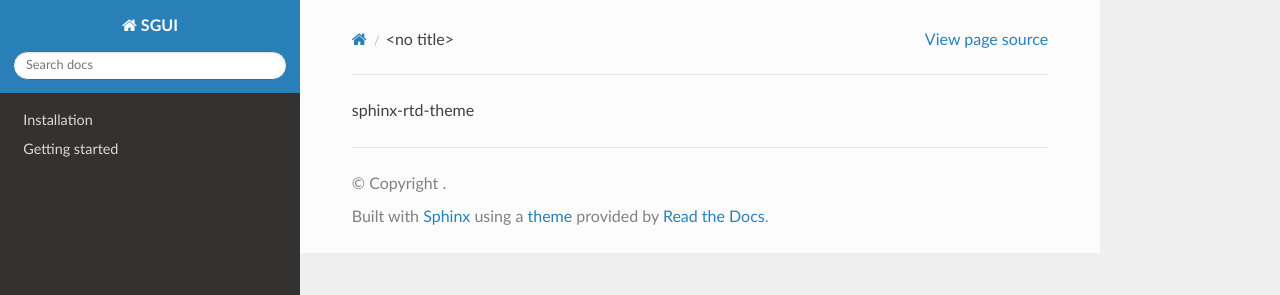
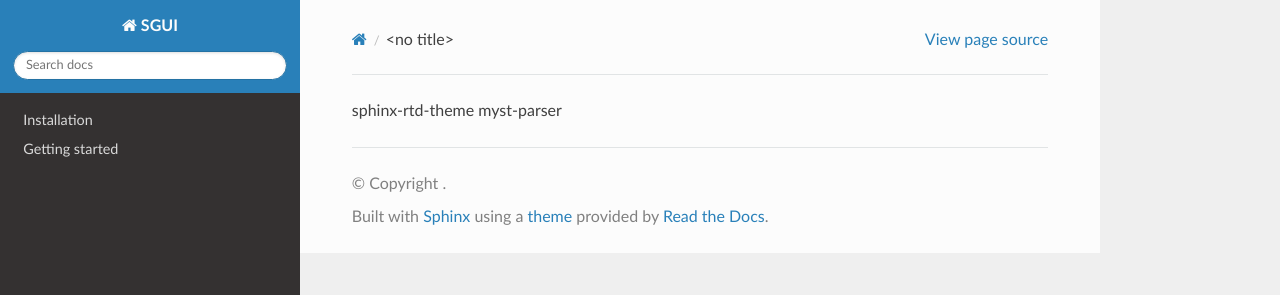
Before and after one commit to Spelis/sgui, a Sphinx documentation site: the page built from docs/requirements.txt, in a window 1280 px wide. Shown: the top 295 px of the page. Built offline with Sphinx 7.4.7 and the Read the Docs theme 3.1.0, drawn with Linux system fonts in a browser that asks for light colours; pages that are not in the unit, such as notebooks, are missing from menus.

Commit message:
omg i hate documentation

```diff
--- a/docs/conf.py
+++ b/docs/conf.py
@@ -1,6 +1,7 @@
 project = "SGUI"
 author = "Elis Eriksson"
 html_theme = "sphinx_rtd_theme"
+extensions = ['myst_parser']
 source_suffix = {
     '.rst': 'restructuredtext',
     '.txt': 'markdown',
--- a/docs/requirements.txt
+++ b/docs/requirements.txt
@@ -1 +1,2 @@
 sphinx-rtd-theme
+myst-parser
```
